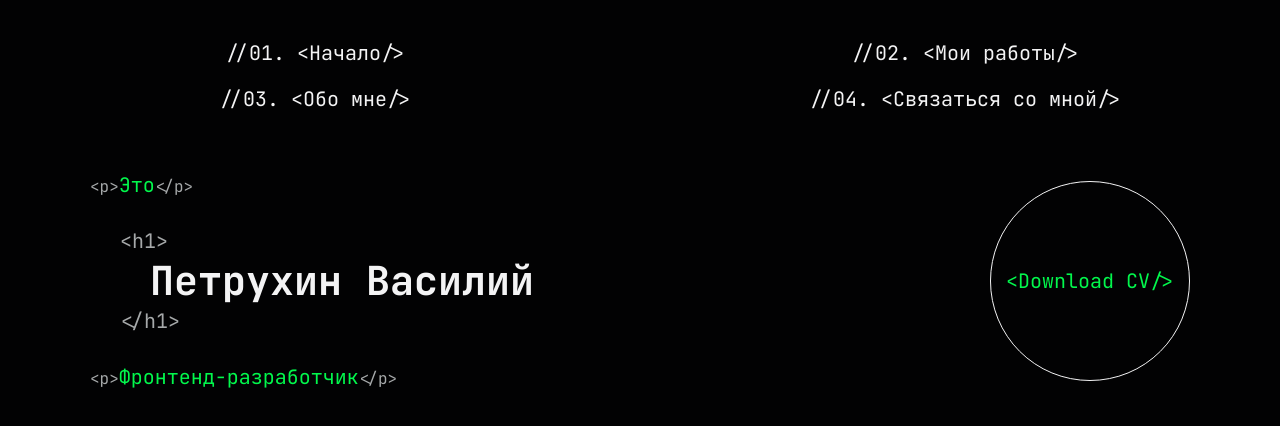
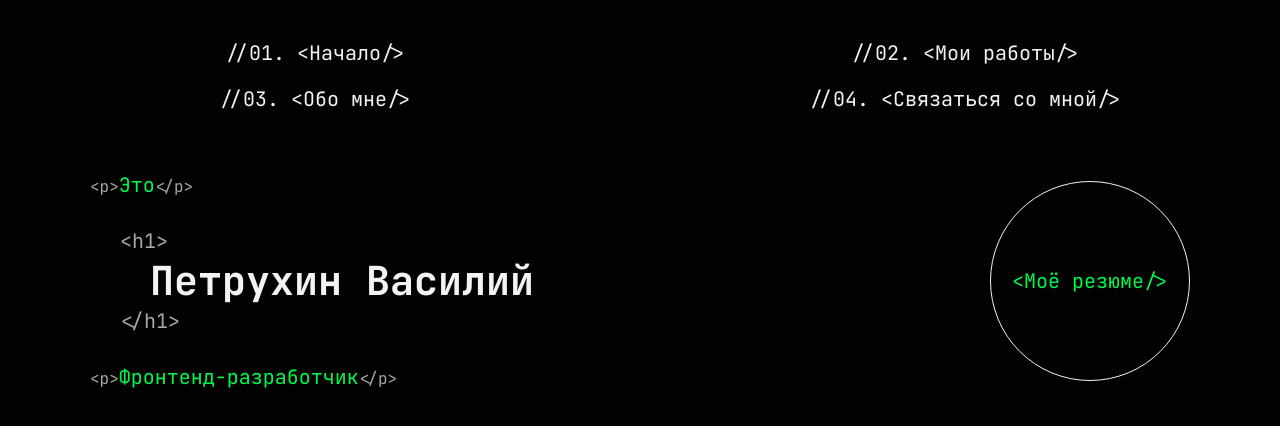
Before and after one commit to vpetrukhin/Portfolio, a React (Create React App) app: page / in a window 1280 px wide. Shown: the top 426 px of the page. Built offline with nearby package versions, Linux system fonts and the light colour scheme.

Commit message:
add button "Мое резюме"

```diff
--- a/src/sections/Main/ui/Main.module.scss
+++ b/src/sections/Main/ui/Main.module.scss
@@ -12,6 +12,10 @@
     margin: 30px 0 30px 30px;
 }
 
+.link {
+    color: inherit;
+    text-decoration: none;
+}
 
 @media screen and (max-width: 1280px) {
     .Main {
--- a/src/sections/Main/ui/Main.tsx
+++ b/src/sections/Main/ui/Main.tsx
@@ -2,6 +2,7 @@ import { classNames } from 'shared/lib/classNames/classNames';
 import { Title } from 'shared/ui/Title/Title';
 import { Text } from 'shared/ui/Text/Text';
 import { Button } from 'shared/ui/Button/Button';
+import {Sections} from 'shared/config/nav/items'
 import cls from './Main.module.scss';
 
 interface MainProps {
@@ -12,13 +13,22 @@ export const Main = (props: MainProps) => {
     const { className } = props;
 
     return (
-        <section className={classNames(cls.Main, {}, [className])}>
+        <section id={`#${Sections.MAIN}`} className={classNames(cls.Main, {}, [className])}>
             <div className={cls.offer}>
                 <Text className={cls.text} text="Это" isGreen />
                 <Title className={cls.title} text="Петрухин Василий" isBottomTagLeft />
                 <Text className={cls.text} text="Фронтенд-разработчик" isGreen />
             </div>
-            <Button>{'<Download CV/>'}</Button>
+            <Button>
+                <a
+                    href="https://hh.ru/resume/dd24b4cfff08ebf33f0039ed1f6a7377315058"
+                    target="_blank"
+                    rel="noopener noreferrer"
+                    className={cls.link}
+                >
+                    {'<Моё резюме/>'}
+                </a>
+            </Button>
         </section>
     );
 };
--- a/src/widgets/Navbar/model/items.ts
+++ b/src/shared/config/nav/items.ts
@@ -1,4 +1,4 @@
-import { NavItem } from '../types/NavBar.types';
+import { NavItem } from 'widgets/Navbar/types/NavBar.types';
 
 export enum Sections {
     'MAIN' = 'main',
--- a/src/shared/ui/Button/Button.module.scss
+++ b/src/shared/ui/Button/Button.module.scss
@@ -16,6 +16,16 @@
         color: var(--main-bg);
         background-color: var(--color-light-green);
     }
+
+    & a {
+        display: flex;
+        justify-content: center;
+        align-items: center;
+        color: inherit;
+        text-decoration: none;
+        width: 100%;
+        height: 100%;
+    }
 }
 
 .primary {
--- a/src/widgets/Navbar/ui/NavBar/NavBar.tsx
+++ b/src/widgets/Navbar/ui/NavBar/NavBar.tsx
@@ -1,5 +1,5 @@
-import { classNames } from '../../../../shared/lib/classNames/classNames';
-import { items } from '../../model/items';
+import { classNames } from 'shared/lib/classNames/classNames';
+import { items } from 'shared/config/nav/items';
 import { NavBarItem } from '../NavBarItem/NavBarItem';
 import cls from './NavBar.module.scss';
 
```
